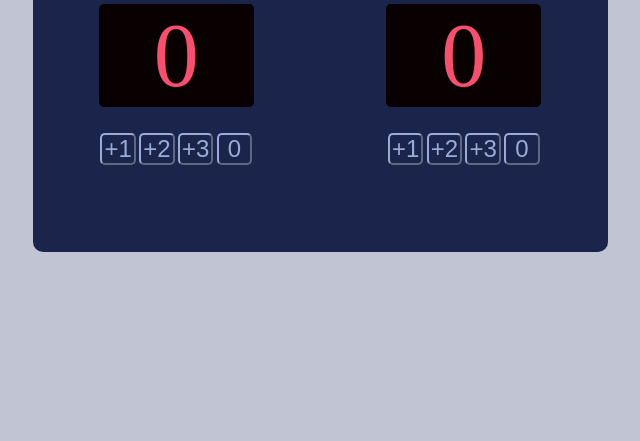
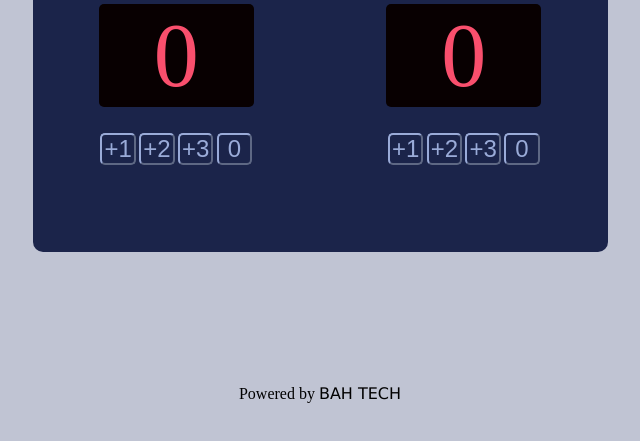
Before and after one commit to chernisto/Basketball-Score-Board, a plain HTML site: page index.html in a window 1280 px wide. Shown: the part 341-782 px from the top of the page, without its empty margins (320-960 px from the left). Drawn offline with Linux system fonts and the light colour scheme; a web font is replaced by a local one.

Commit message:
Update index.html

```diff
--- a/index.html
+++ b/index.html
@@ -30,5 +30,6 @@
             </div>
         </div>
     </div>
+    <p>Powered by <span>BAH TECH</span></p>
 </body>
 </html>
```
